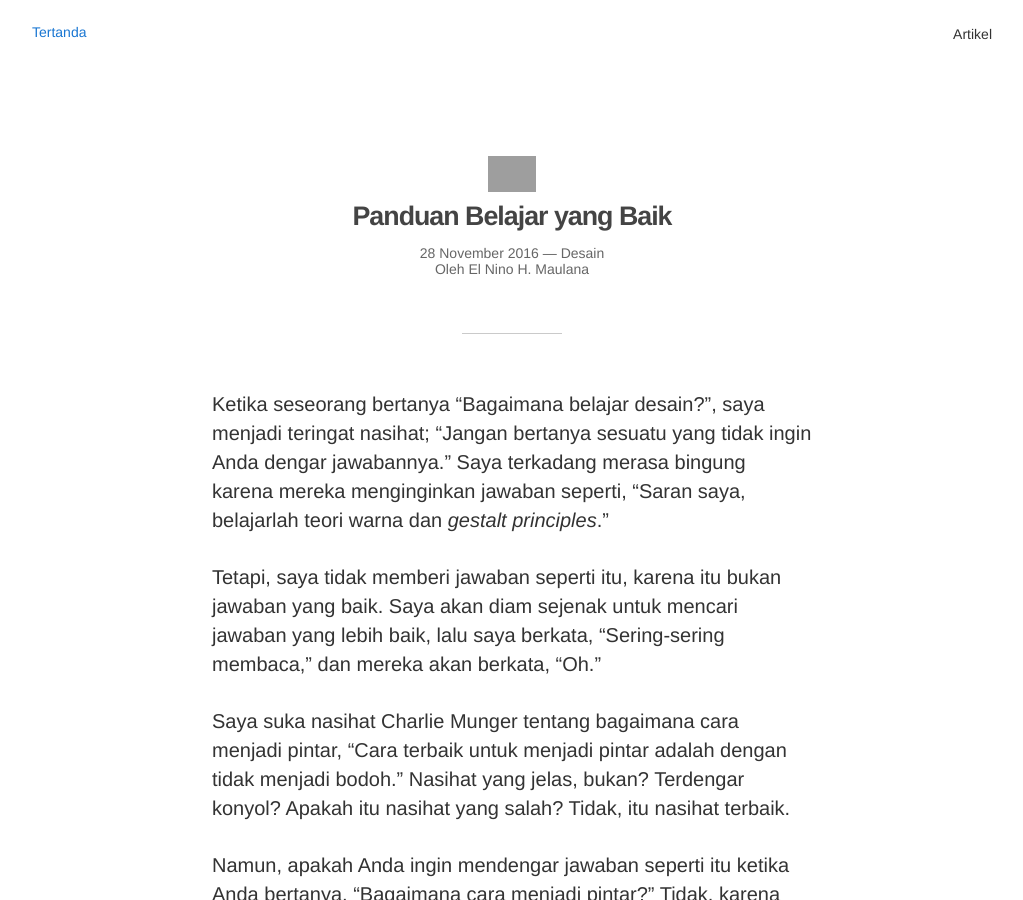
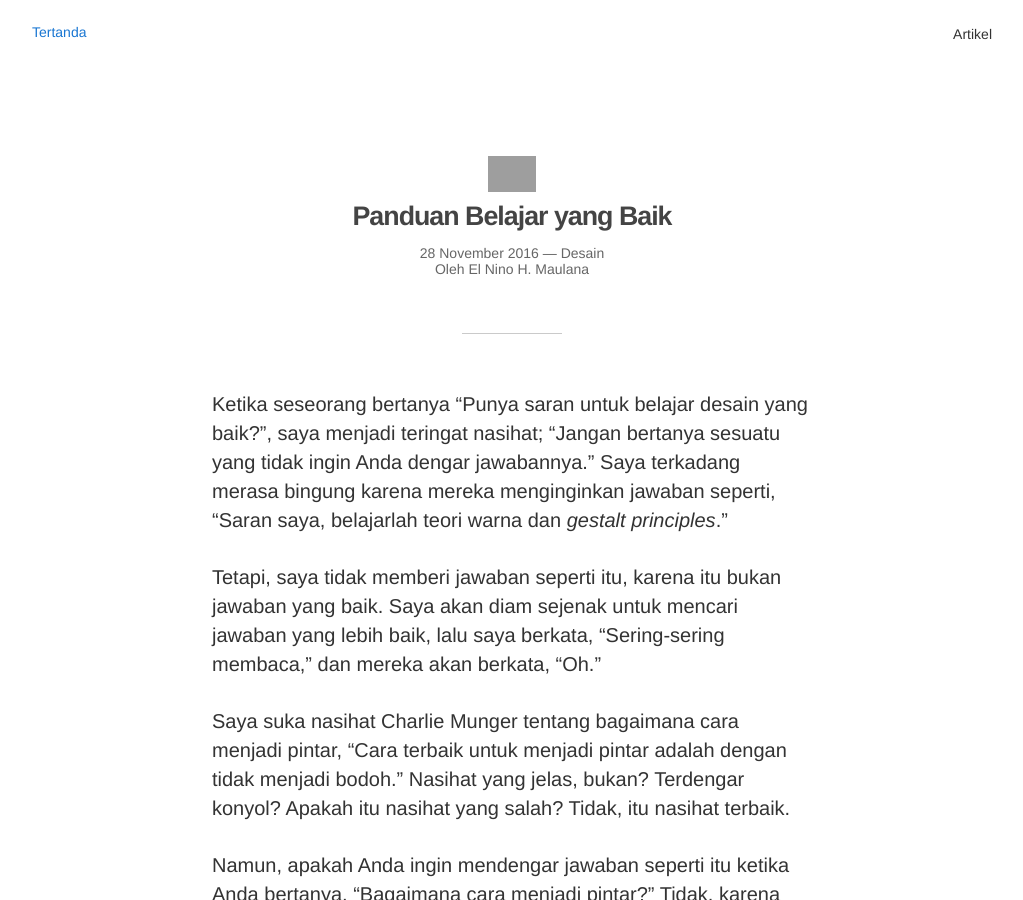
Before and after one commit to tertanda/rnsl.github.io, a Jekyll site: the page built from artikel/desain/_posts/2016-11-28-panduan-belajar-desain-yang-baik.md, in a window 1280 px wide and 900 px high. Shown: the whole window, without its empty margins (128-1151 px from the left). Built offline with Jekyll 4.4.1, drawn with Linux system fonts in a browser that asks for light colours; grey boxes are pictures that could not be loaded.

Commit message:
Update 2016-11-28-panduan-belajar-desain-yang-baik.md

```diff
--- a/artikel/desain/_posts/2016-11-28-panduan-belajar-desain-yang-baik.md
+++ b/artikel/desain/_posts/2016-11-28-panduan-belajar-desain-yang-baik.md
@@ -11,7 +11,7 @@ intro    : 'Saya terkadang merasa bingung ketika seseorang bertanya "Bagaimana b
 meta     : Cara terbaik untuk belajar desain adalah dengan sering membaca. Desainer yang baik memahami manusia, teknologi, sosial dan bisnis.
 ---
 
-Ketika seseorang bertanya "Bagaimana belajar desain?", saya menjadi teringat nasihat; "Jangan bertanya sesuatu yang tidak ingin Anda dengar jawabannya." Saya terkadang merasa bingung karena mereka menginginkan jawaban seperti, "Saran saya, belajarlah teori warna dan *gestalt principles*."
+Ketika seseorang bertanya "Punya saran untuk belajar desain yang baik?", saya menjadi teringat nasihat; "Jangan bertanya sesuatu yang tidak ingin Anda dengar jawabannya." Saya terkadang merasa bingung karena mereka menginginkan jawaban seperti, "Saran saya, belajarlah teori warna dan *gestalt principles*."
 
 Tetapi, saya tidak memberi jawaban seperti itu, karena itu bukan jawaban yang baik. Saya akan diam sejenak untuk mencari jawaban yang lebih baik, lalu saya berkata, "Sering-sering membaca," dan mereka akan berkata, "Oh."
 
```
